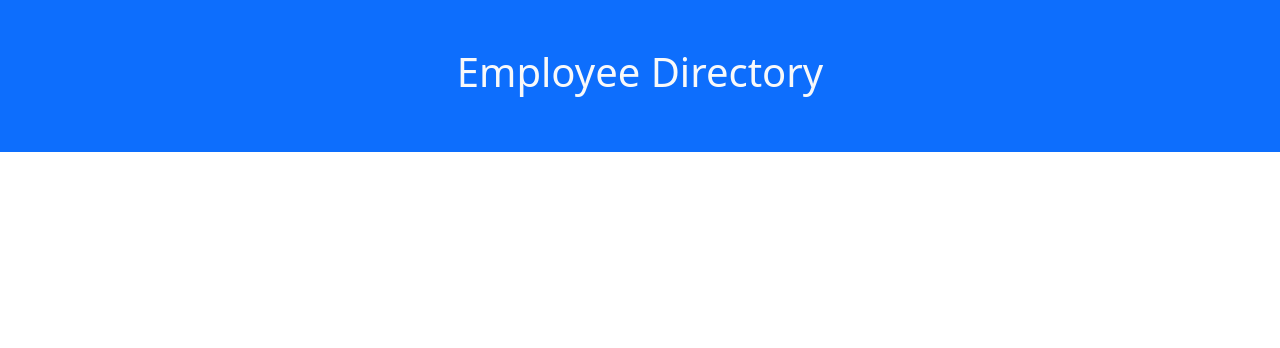
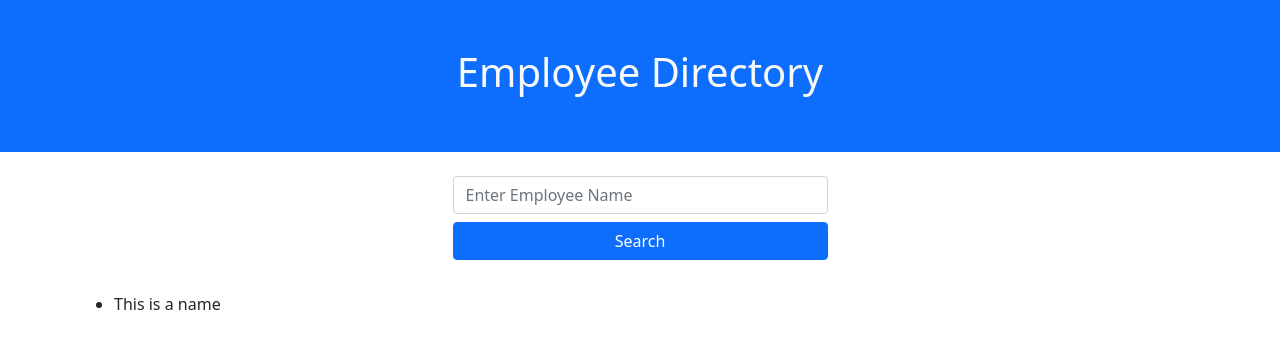
Before and after one commit to RojoRevolution/019-Employee-Directory, a React (Create React App) app in the folder employee-directory/: page / in a window 1280 px wide. Shown: the top 348 px of the page. Built offline with nearby package versions, Linux system fonts and the light colour scheme.

Commit message:
set up form and initial List where employee data will go. Content is currently loading on the page

```diff
--- /dev/null
+++ b/employee-directory/public/assets/css/main.css
@@ -0,0 +1,19 @@
+html {
+    box-sizing: border-box;
+  }
+  *, *:before, *:after {
+    box-sizing: inherit;
+  }
+
+  .margin-auto {
+      margin: 0 auto;
+  }
+
+  .form-width {
+    max-width: 375px;
+    width: 100%;
+  }
+
+  .w-100 {
+      width: 100%;
+  }
--- a/employee-directory/public/index.html
+++ b/employee-directory/public/index.html
@@ -14,6 +14,7 @@
   <!-- Bootstrap -->
   <link href="https://cdn.jsdelivr.net/npm/bootstrap@5.0.0-beta2/dist/css/bootstrap.min.css" rel="stylesheet"
     integrity="sha384-BmbxuPwQa2lc/FVzBcNJ7UAyJxM6wuqIj61tLrc4wSX0szH/Ev+nYRRuWlolflfl" crossorigin="anonymous">
+  <link href="assets/css/main.css" rel="stylesheet">
 </head>
 
 <body>
--- /dev/null
+++ b/employee-directory/src/components/EmployeeList.js
@@ -0,0 +1,14 @@
+import React from "react";
+
+
+function EmployeeList() {
+    return (
+        <div className="container">
+            <ul>
+                <li>This is a name</li>
+            </ul>
+        </div>
+    )
+}
+
+export default EmployeeList;
--- a/employee-directory/src/components/MainContainer.js
+++ b/employee-directory/src/components/MainContainer.js
@@ -1,12 +1,17 @@
 import React from "react";
 import Header from "./Header";
+import SearchBar from "./SearchBar";
+import EmployeeList from "./EmployeeList";
 
 
 function MainContainer() {
     return (
-        <Header />
+        <div>
+            <Header />
+            <SearchBar />
+            <EmployeeList />
+        </div>
     );
-
 }
 
 
--- /dev/null
+++ b/employee-directory/src/components/SearchBar.js
@@ -0,0 +1,16 @@
+import React from "react";
+
+function SearchBar() {
+    return (
+        <div className="container-flex">
+            <div className="container d-flex justify-content-center my-4">
+                <form className="g-3 form-width">
+                    <input className="form-control" type="text" placeholder="Enter Employee Name" aria-label="default input example" />
+                    <button type="submit" className="btn btn-primary my-2 w-100">Search</button>
+                </form>
+            </div>
+        </div>
+    )
+}
+
+export default SearchBar
```
